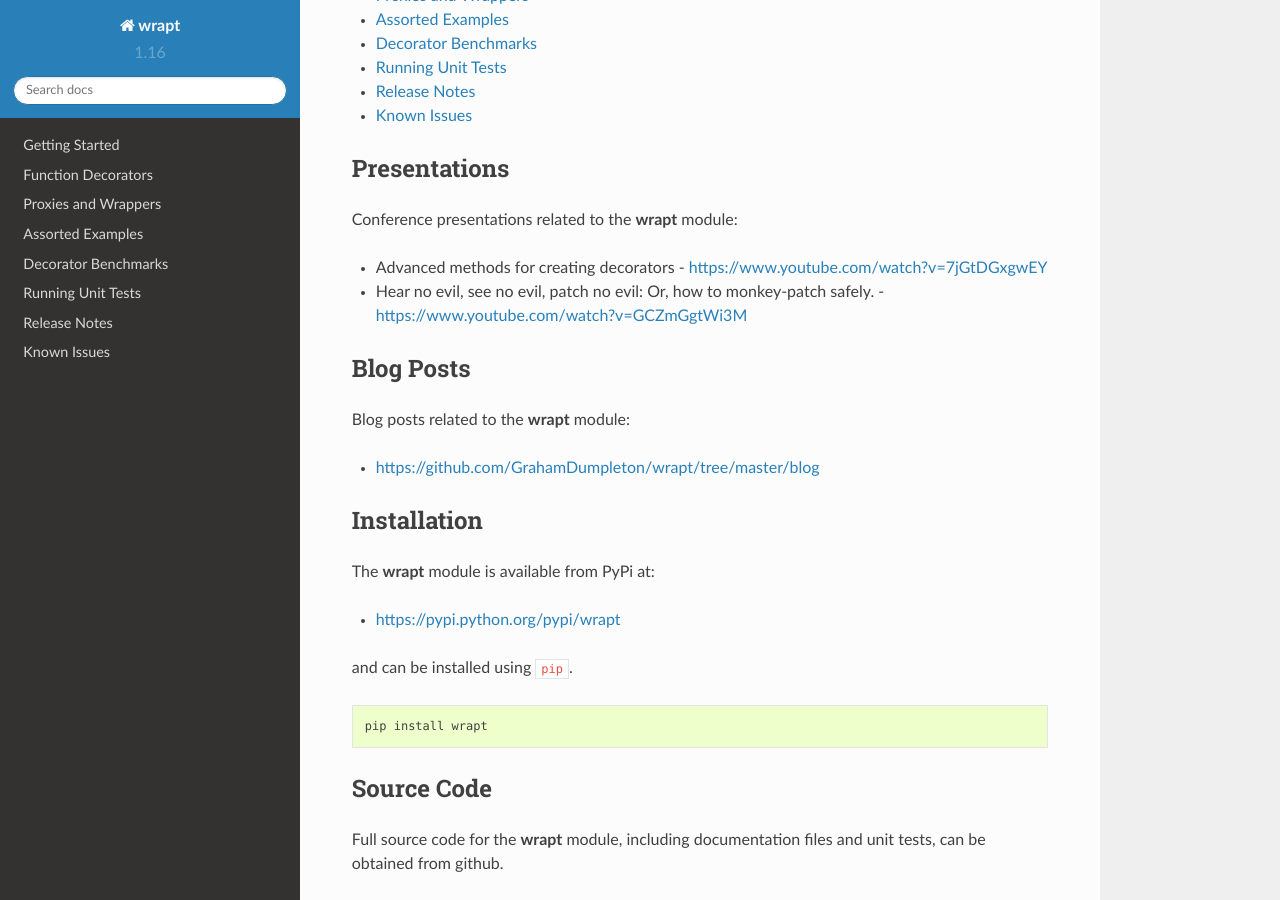
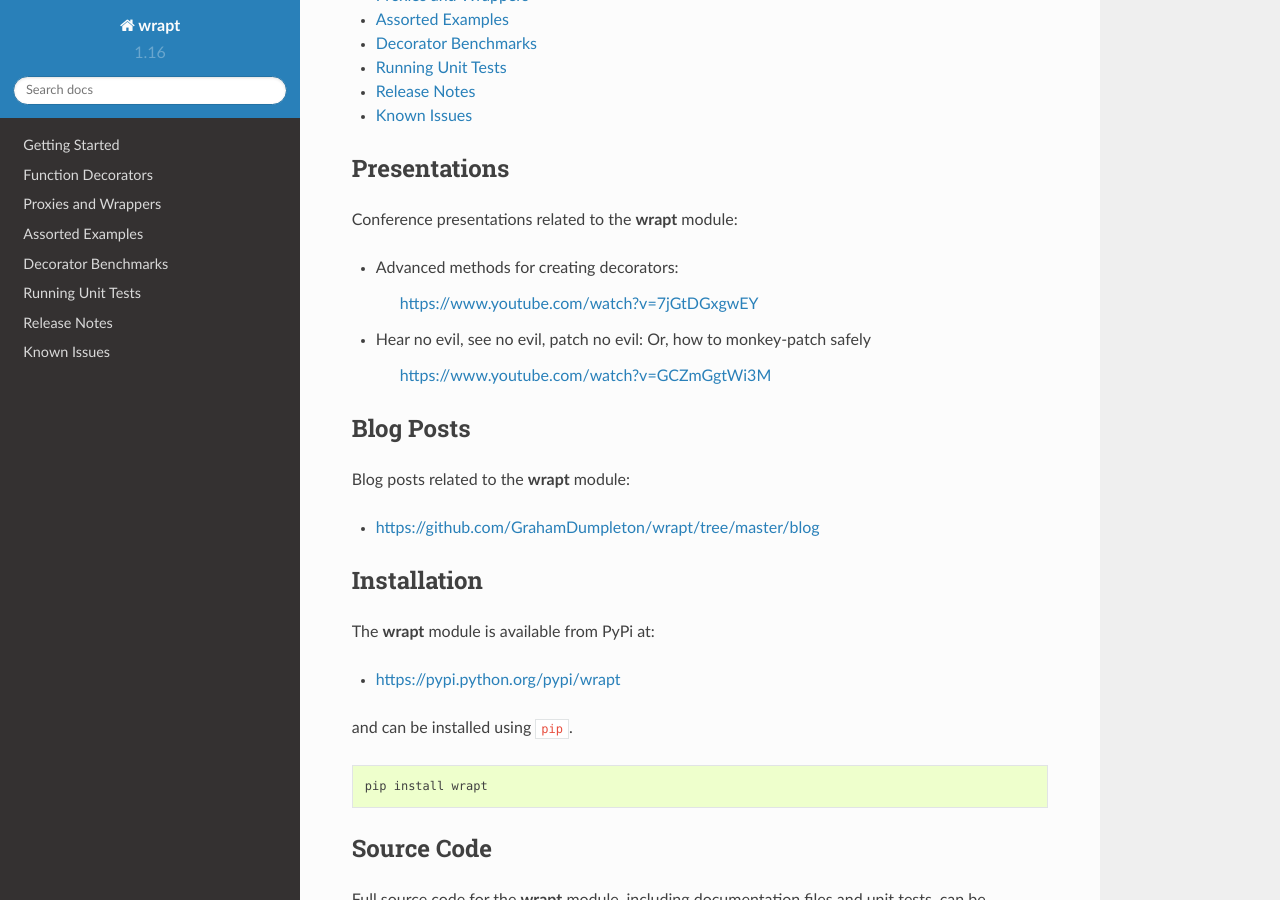
Before and after one commit to GrahamDumpleton/wrapt, a Sphinx documentation site: the page built from docs/index.rst, in a window 1280 px wide and 900 px high, scrolled down 1066 px. Built offline with Sphinx 7.4.7 and the Read the Docs theme 2.0.0, drawn with Linux system fonts in a browser that asks for light colours.

Commit message:
Change formatting for presentation links.

```diff
--- a/docs/index.rst
+++ b/docs/index.rst
@@ -62,8 +62,13 @@ Presentations
 
 Conference presentations related to the **wrapt** module:
 
-* Advanced methods for creating decorators - https://www.youtube.com/watch?v=7jGtDGxgwEY
-* Hear no evil, see no evil, patch no evil: Or, how to monkey-patch safely. - https://www.youtube.com/watch?v=GCZmGgtWi3M
+* Advanced methods for creating decorators:
+
+    https://www.youtube.com/watch?v=7jGtDGxgwEY
+
+* Hear no evil, see no evil, patch no evil: Or, how to monkey-patch safely
+
+    https://www.youtube.com/watch?v=GCZmGgtWi3M
 
 Blog Posts
 ----------
```
